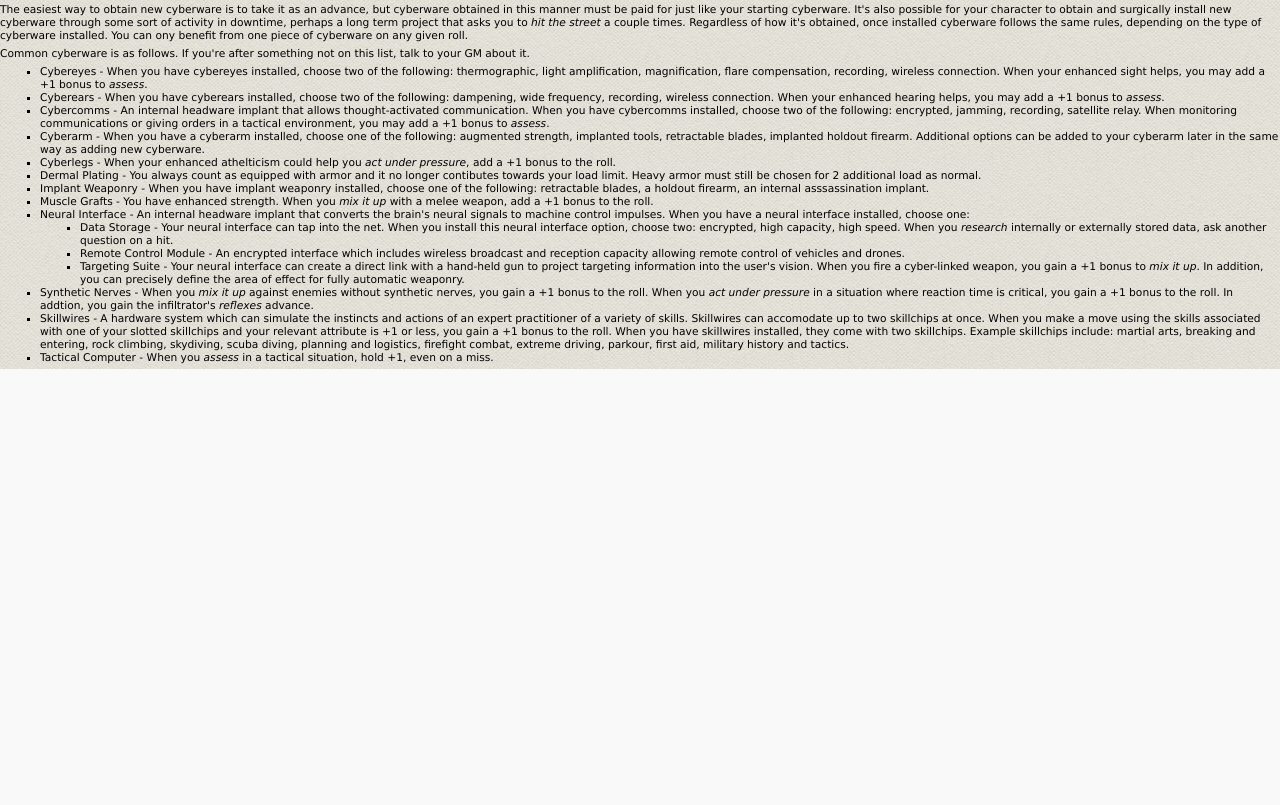
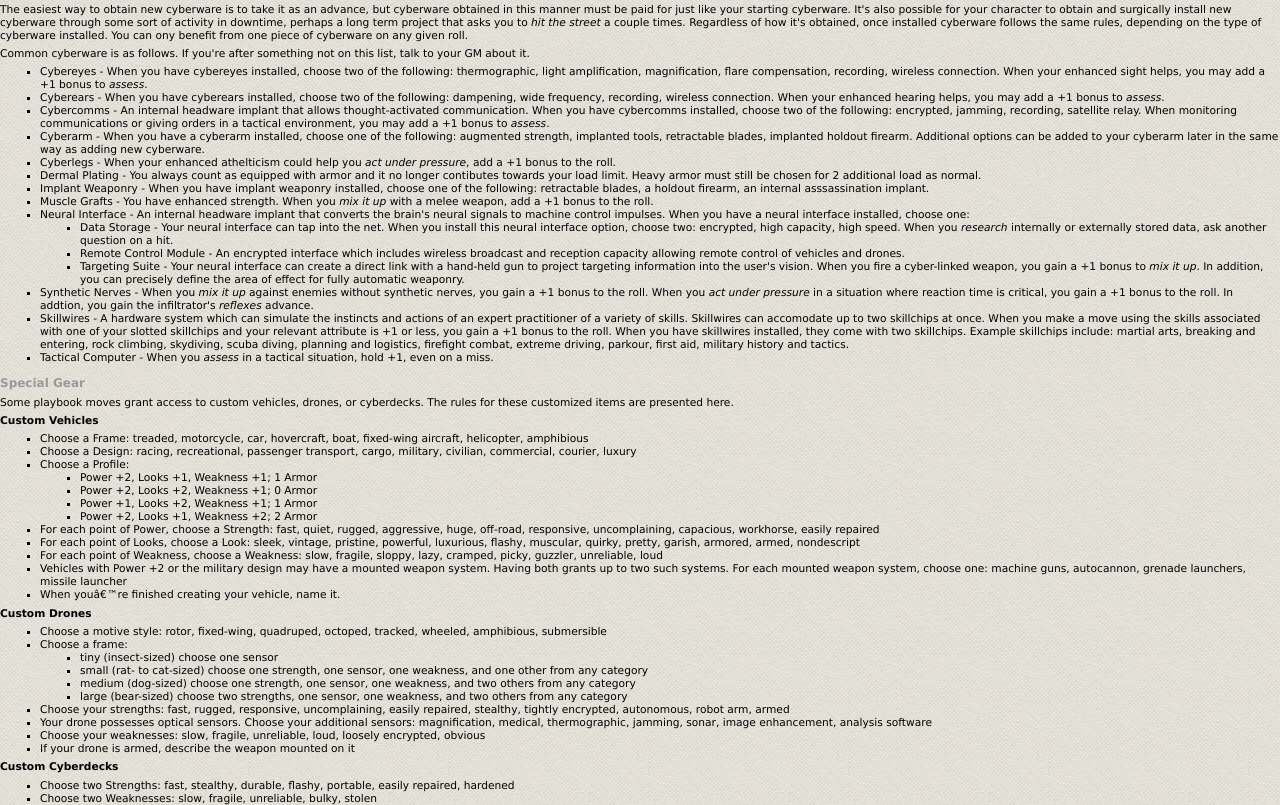
Before and after one commit to ishy88/terminal-glow, a plain HTML site: page basics/gear.html in a window 1280 px wide. Shown: the part 443-1248 px from the top of the page. Before the commit the page ends 812 px from the top, so only its background shows below. Drawn offline with Linux system fonts and the light colour scheme; files that its build step writes are made by us from their sources; files whose address does not match are found by name.

Commit message:
Added custom playbook gear rules

```diff
--- a/basics/gear.html
+++ b/basics/gear.html
@@ -22,7 +22,7 @@
      <li>7-9 load: Encumbered. You’re overburdened and can’t do anything except move very slowly.</li>
     </ul>
     <p>Some advances increase the load limits.</p>
-    <p>Items with two connected boxes count as two items for load. Items in italics do not contribute to your load limit.</p>
+    <p>Items with two or more boxes count as load equal to the number of boxes. Items in italics do not contribute to your load limit.</p>
     <p>You don’t need to select specific items until they come up in play. For now, review the standard item descriptions.</p>
 
     <h5>Gear</h5>
@@ -66,6 +66,51 @@
      <li>Skillwires - A hardware system which can simulate the instincts and actions of an expert practitioner of a variety of skills. Skillwires can accomodate up to two skillchips at once. When you make a move using the skills associated with one of your slotted skillchips and your relevant attribute is +1 or less, you gain a +1 bonus to the roll. When you have skillwires installed, they come with two skillchips. Example skillchips include: martial arts, breaking and entering, rock climbing, skydiving, scuba diving, planning and logistics, firefight combat, extreme driving, parkour, first aid, military history and tactics.</li>
      <li>Tactical Computer - When you <i>assess</i> in a tactical situation, hold +1, even on a miss.</li>
     </ul>
+
+    <h5>Special Gear</h5>
+    <p>Some playbook moves grant access to custom vehicles, drones, or cyberdecks. The rules for these customized items are presented here.</p>
+
+    <p><b>Custom Vehicles</b></p>
+    <ul>
+     <li>Choose a Frame: treaded, motorcycle, car, hovercraft, boat, fixed-wing aircraft, helicopter, amphibious</li>
+     <li>Choose a Design: racing, recreational, passenger transport, cargo, military, civilian, commercial, courier, luxury</li>
+     <li>Choose a Profile:
+     <ul>
+      <li>Power +2, Looks +1, Weakness +1; 1 Armor</li>
+      <li>Power +2, Looks +2, Weakness +1; 0 Armor</li>
+      <li>Power +1, Looks +2, Weakness +1; 1 Armor</li>
+      <li>Power +2, Looks +1, Weakness +2; 2 Armor</li>
+     </ul>
+     </li>
+     <li>For each point of Power, choose a Strength: fast, quiet, rugged, aggressive, huge, off-road, responsive, uncomplaining, capacious, workhorse, easily repaired</li>
+     <li>For each point of Looks, choose a Look: sleek, vintage, pristine, powerful, luxurious, flashy, muscular, quirky, pretty, garish, armored, armed, nondescript</li>
+     <li>For each point of Weakness, choose a Weakness: slow, fragile, sloppy, lazy, cramped, picky, guzzler, unreliable, loud</li>
+     <li>Vehicles with Power +2 or the military design may have a mounted weapon system. Having both grants up to two such systems. For each mounted weapon system, choose one: machine guns, autocannon, grenade launchers, missile launcher</li>
+     <li>When you’re finished creating your vehicle, name it.</li>
+    </ul>
+
+    <p><b>Custom Drones</b></p>
+    <ul>
+     <li>Choose a motive style: rotor, fixed-wing, quadruped, octoped, tracked, wheeled, amphibious, submersible</li>
+     <li>Choose a frame:
+     <ul>
+      <li>tiny (insect-sized) choose one sensor</li>
+      <li>small (rat- to cat-sized) choose one strength, one sensor, one weakness, and one other from any category</li>
+      <li>medium (dog-sized) choose one strength, one sensor, one weakness, and two others from any category</li>
+      <li>large (bear-sized) choose two strengths, one sensor, one weakness, and two others from any category</li>
+     </ul>
+     </li>
+     <li>Choose your strengths: fast, rugged, responsive, uncomplaining, easily repaired, stealthy, tightly encrypted, autonomous, robot arm, armed</li>
+     <li>Your drone possesses optical sensors. Choose your additional sensors: magnification, medical, thermographic, jamming, sonar, image enhancement, analysis software</li>
+     <li>Choose your weaknesses: slow, fragile, unreliable, loud, loosely encrypted, obvious</li>
+     <li>If your drone is armed, describe the weapon mounted on it</li>
+    </ul>
+
+    <p><b>Custom Cyberdecks</b></p>
+    <ul>
+     <li>Choose two Strengths: fast, stealthy, durable, flashy, portable, easily repaired, hardened</li>
+     <li>Choose two Weaknesses: slow, fragile, unreliable, bulky, stolen</li>
+    </ul>
 </div>
 </body>
 </html>
```
Also changed, not shown: downtime/crafting.html (+0 -4 lines).
